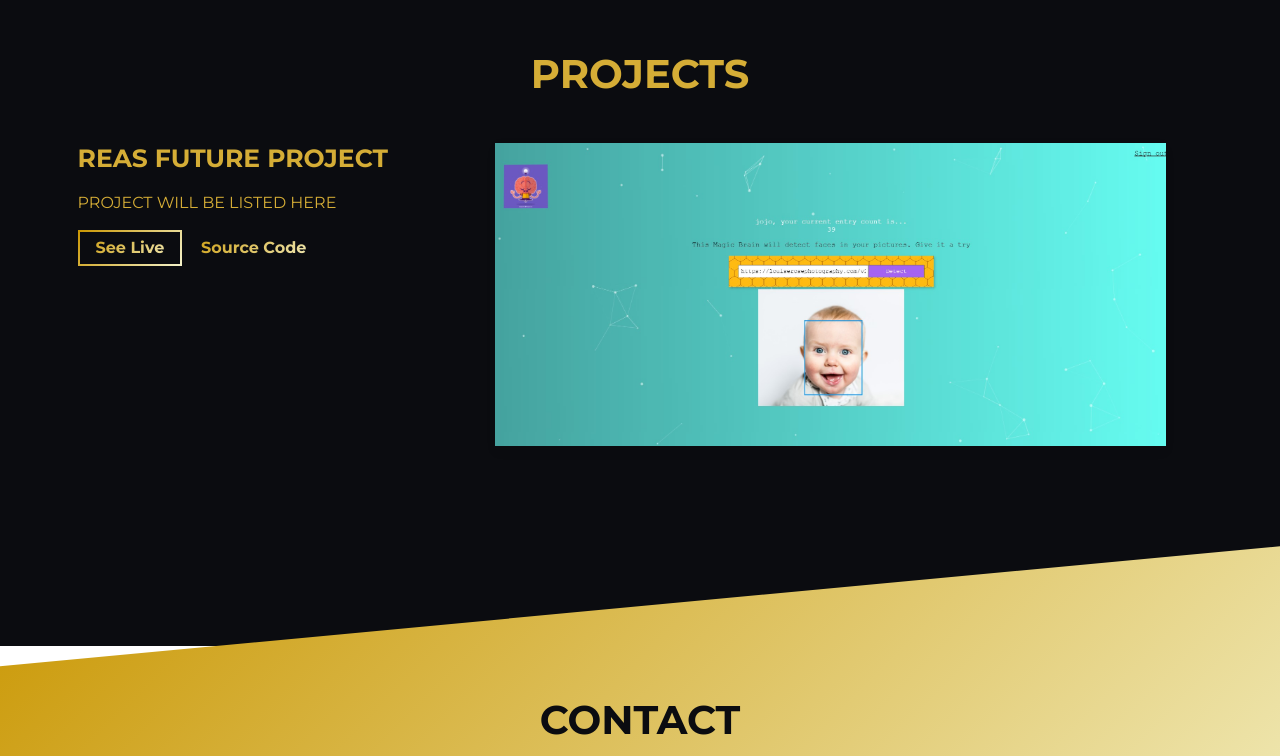
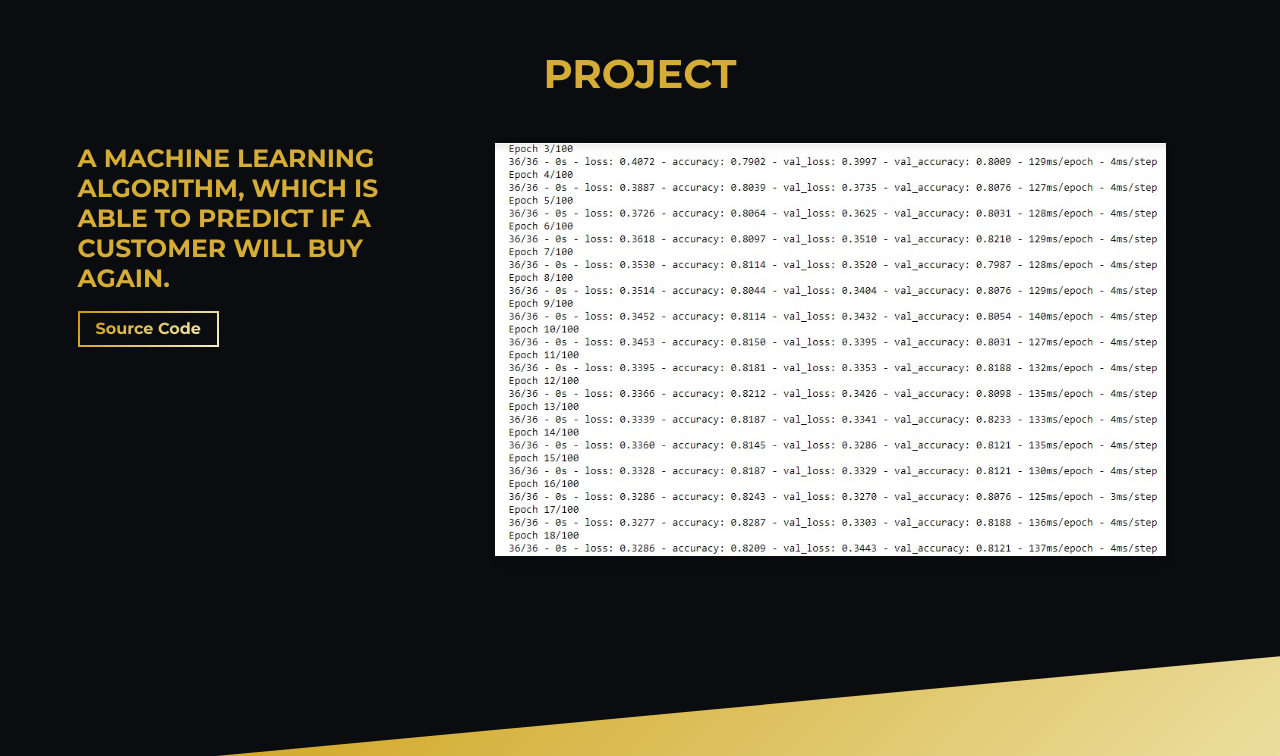
Before and after one commit to jodvid/rea-profile, a website built with Parcel: page src/index.html in a window 1280 px wide. Shown: the part 1578-2334 px from the top of the page. Built offline with nearby package versions, Linux system fonts and the light colour scheme.

Commit message:
updating details

```diff
--- a/src/index.html
+++ b/src/index.html
@@ -126,45 +126,43 @@
     <section id="projects">
       <div class="container">
         <div class="project-wrapper">
-          <h2 class="section-title dark-blue-text">Projects</h2>
+          <h2 class="section-title dark-blue-text" style="text-transform: uppercase;">Project</h2>
 
           <!-- Notice: each .row is a project -->
           <div class="row">
             <div class="col-lg-4 col-sm-12">
               <div class="project-wrapper__text load-hidden">
-                <h3 class="project-wrapper__text-title">REAS FUTURE PROJECT</h3>
+                <h3 class="project-wrapper__text-title"
+                  style="text-transform: uppercase;"
+                >
+                  A machine learning algorithm, which is able to predict if a customer will buy again.
+                </h3>
                 <div>
                   <p class="mb-4">
-                    PROJECT WILL BE LISTED HERE
+                    <!-- A machine learning algorithm, which is able to predict if a customer will buy again. -->
                   </p>
                 </div>
-                <!-- <a
-                  rel="noreferrer"
-                  target="_blank"
-                  class="cta-btn cta-btn--hero"
-                  href="https://smartbrainfaceid.herokuapp.com/"
-                > -->
                 <a
                   rel="noreferrer"
                   target="_blank"
                   class="cta-btn cta-btn--hero"
-                  href="#"
+                  href="https://github.com/reyyatuquib/Machine-Learning"
                 >
-                  See Live
+                  Source Code
                 </a>
-                <a
+                <!-- <a
                   rel="noreferrer"
                   target="_blank"
                   class="cta-btn text-color-main"
-                  href="https://github.com/jodvid/SmartbrainFaceID"
+                  href="https://github.com/reyyatuquib/Machine-Learning"
                 >
                   Source Code
-                </a>
+                </a> -->
               </div>
             </div>
             <div class="col-lg-8 col-sm-12">
               <div class="project-wrapper__image load-hidden">
-                <a rel="noreferrer" href="https://smartbrainfaceid.herokuapp.com/" target="_blank">
+                <a rel="noreferrer" href="https://github.com/reyyatuquib/Machine-Learning" target="_blank">
                   <div
                     data-tilt
                     data-tilt-max="4"
@@ -175,7 +173,7 @@
                     <img
                       alt="Project Image"
                       class="img-fluid"
-                      src="assets/project1.jpg"
+                      src="assets/machlearn.jpg"
                     />
                   </div>
                 </a>
@@ -308,7 +306,7 @@
               rel="noreferrer"
               target="_blank"
               class="cta-btn cta-btn--resume"
-              href="mailto:jo.wbdev@gmail.com"
+              href="mailto:Tuquibrea14@gmail.com"
               >Email me!!</a>
           </div>
         </div>
@@ -329,13 +327,13 @@
           <i class="fa fa-angle-up fa-2x" aria-hidden="true"></i>
         </a>
         <div class="social-links">
-          <a rel="noreferrer" href="https://www.facebook.com/gaming/Roboteps" target="_blank">
+          <a rel="noreferrer" href="https://www.facebook.com/Reaprincesstuquib/" target="_blank">
             <i class="fa fa-facebook fa-inverse"></i>
           </a>
-          <a rel="noreferrer" href="https://www.linkedin.com/in/josephldavid/" target="_blank">
+          <a rel="noreferrer" href="https://www.linkedin.com/in/rea-princess-tuquib-75508415a/" target="_blank">
             <i class="fa fa-linkedin fa-inverse"></i>
           </a>
-          <a rel="noreferrer" href="https://github.com/jodvid" target="_blank">
+          <a rel="noreferrer" href="https://github.com/reyyatuquib" target="_blank">
             <i class="fa fa-github fa-inverse"></i>
           </a>
         </div>
```
Also changed, not shown: src/assets/machlearn.jpg (added), src/assets/profile00-copy.jpg (deleted), 2 other files.
